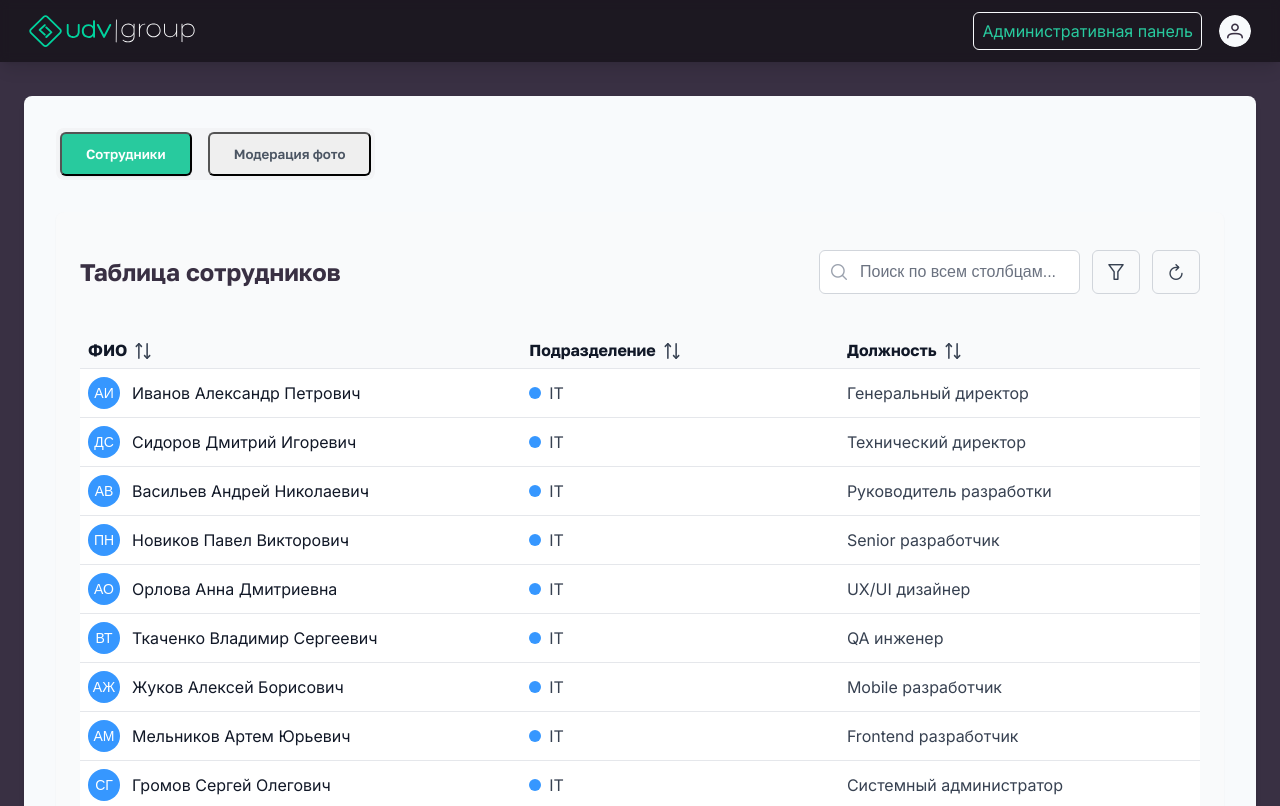
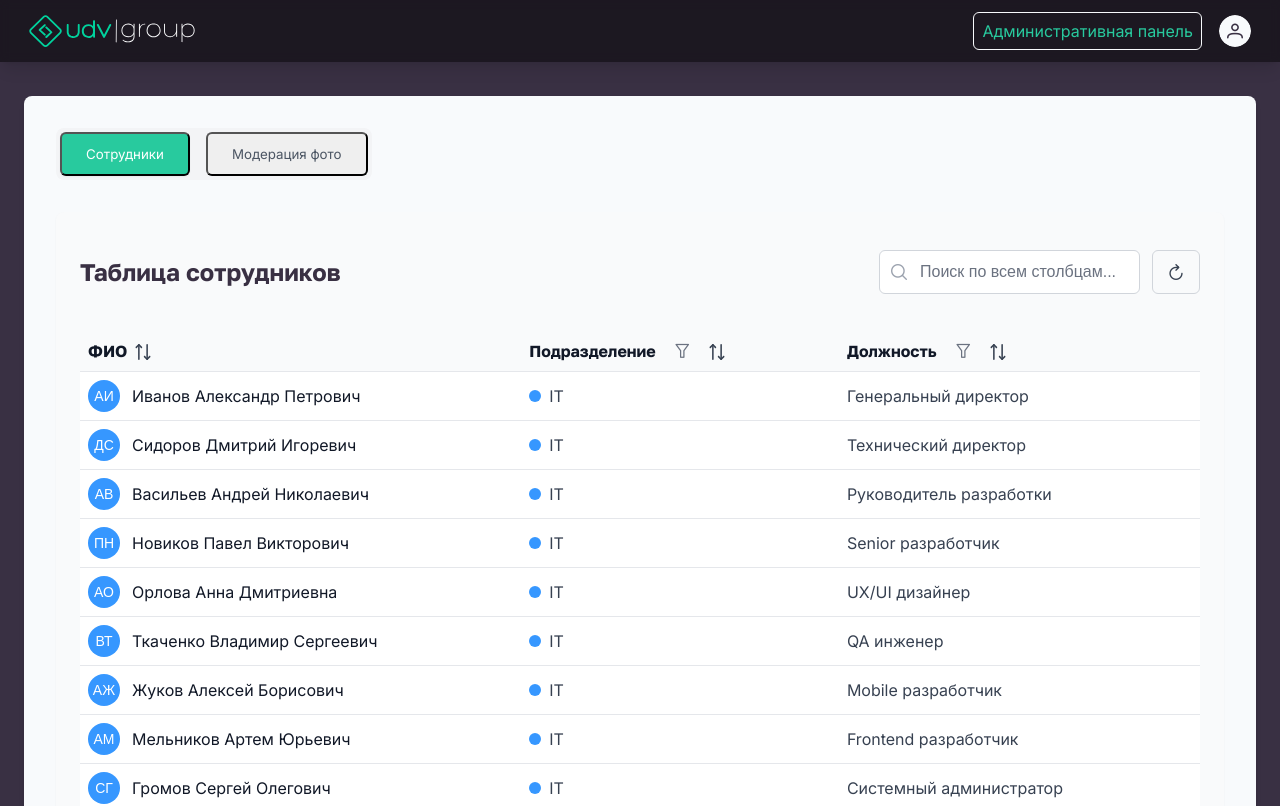
Before and after one commit to housesaroma/udv-team-map, a React (Vite) app: page /admin in a window 1280 px wide. Shown: the top 806 px of the page. Built offline with nearby package versions, Linux system fonts and the light colour scheme; sample sign-in values are in the browser's storage; a web font is replaced by a local one.

Commit message:
feat: the employee table has been improved

```diff
--- a/src/components/features/admin/EmployeesTable.tsx
+++ b/src/components/features/admin/EmployeesTable.tsx
@@ -20,7 +20,8 @@ export const EmployeesTable: React.FC = () => {
     const [positionFilter, setPositionFilter] = useState<string[]>([]);
 
     const dt = useRef<DataTable<TableUser[]>>(null);
-    const op = useRef<OverlayPanel>(null);
+    const departmentOp = useRef<OverlayPanel>(null);
+    const positionOp = useRef<OverlayPanel>(null);
 
     useEffect(() => {
         loadUsers();
@@ -134,27 +135,49 @@ export const EmployeesTable: React.FC = () => {
         );
     };
 
+    // Header для департамента с иконкой фильтра
+    const departmentHeaderTemplate = () => {
+        return (
+            <div className="flex items-center gap-2">
+                <span className="font-bold text-gray-900 font-golos">
+                    Подразделение
+                </span>
+                <Button
+                    icon={`pi pi-filter${
+                        departmentFilter.length > 0 ? " fill" : ""
+                    }`}
+                    className="p-button-text p-button-sm w-2 h-2 color-gray-500"
+                    onClick={(e) => departmentOp.current?.toggle(e)}
+                    tooltip="Фильтр по подразделениям"
+                    tooltipOptions={{ position: "top" }}
+                />
+            </div>
+        );
+    };
+
+    // Header для должности с иконкой фильтра
+    const positionHeaderTemplate = () => {
+        return (
+            <div className="flex items-center gap-2">
+                <span className="font-bold text-gray-900 font-golos">
+                    Должность
+                </span>
+                <Button
+                    icon={`pi pi-filter${
+                        positionFilter.length > 0 ? " fill" : ""
+                    }`}
+                    className="p-button-text p-button-sm w-2 h-2 color-gray-500"
+                    onClick={(e) => positionOp.current?.toggle(e)}
+                    tooltip="Фильтр по должностям"
+                    tooltipOptions={{ position: "top" }}
+                />
+            </div>
+        );
+    };
+
     // Header для ФИО
     const fullNameHeaderTemplate = () => {
         return <span className="font-bold text-gray-900 font-golos">ФИО</span>;
-    };
-
-    // Header для департамента
-    const departmentHeaderTemplate = () => {
-        return (
-            <span className="font-bold text-gray-900 font-golos">
-                Подразделение
-            </span>
-        );
-    };
-
-    // Header для должности
-    const positionHeaderTemplate = () => {
-        return (
-            <span className="font-bold text-gray-900 font-golos">
-                Должность
-            </span>
-        );
     };
 
     return (
@@ -164,7 +187,7 @@ export const EmployeesTable: React.FC = () => {
                     Таблица сотрудников
                 </h2>
 
-                {/* Общий поиск и фильтры */}
+                {/* Общий поиск */}
                 <div className="flex gap-3 items-center">
                     <span className="p-input-icon-left">
                         <i className="pi pi-search text-gray-400 ml-3" />
@@ -175,14 +198,6 @@ export const EmployeesTable: React.FC = () => {
                             className="border-gray-300 focus:border-accent pl-10"
                         />
                     </span>
-
-                    <Button
-                        icon="pi pi-filter"
-                        className="p-button-outlined border-gray-300 text-gray-700 hover:bg-gray-50"
-                        onClick={(e) => op.current?.toggle(e)}
-                        tooltip="Фильтры"
-                        tooltipOptions={{ position: "top" }}
-                    />
 
                     <Button
                         icon="pi pi-refresh"
@@ -236,17 +251,14 @@ export const EmployeesTable: React.FC = () => {
                 />
             </DataTable>
 
-            {/* Оверлей с фильтрами */}
-            <OverlayPanel ref={op} className="w-80">
+            {/* Оверлей для фильтра подразделений */}
+            <OverlayPanel ref={departmentOp} className="w-80">
                 <div className="space-y-4">
                     <h3 className="font-bold text-lg text-primary font-golos mb-4">
-                        Фильтры
+                        Фильтр по подразделениям
                     </h3>
 
                     <div className="space-y-2">
-                        <label className="block text-sm font-medium text-gray-700 font-golos">
-                            Подразделения
-                        </label>
                         <MultiSelect
                             value={departmentFilter}
                             options={departments}
@@ -259,10 +271,34 @@ export const EmployeesTable: React.FC = () => {
                         />
                     </div>
 
+                    <div className="flex justify-between pt-2">
+                        <Button
+                            label="Сбросить"
+                            icon="pi pi-times"
+                            className="p-button-text text-gray-600"
+                            onClick={() => {
+                                setDepartmentFilter([]);
+                                departmentOp.current?.hide();
+                            }}
+                        />
+                        <Button
+                            label="Применить"
+                            icon="pi pi-check"
+                            className="p-button-primary bg-accent border-accent"
+                            onClick={() => departmentOp.current?.hide()}
+                        />
+                    </div>
+                </div>
+            </OverlayPanel>
+
+            {/* Оверлей для фильтра должностей */}
+            <OverlayPanel ref={positionOp} className="w-80">
+                <div className="space-y-4">
+                    <h3 className="font-bold text-lg text-primary font-golos mb-4">
+                        Фильтр по должностям
+                    </h3>
+
                     <div className="space-y-2">
-                        <label className="block text-sm font-medium text-gray-700 font-golos">
-                            Должности
-                        </label>
                         <MultiSelect
                             value={positionFilter}
                             options={positions}
@@ -281,15 +317,15 @@ export const EmployeesTable: React.FC = () => {
                             icon="pi pi-times"
                             className="p-button-text text-gray-600"
                             onClick={() => {
-                                setDepartmentFilter([]);
                                 setPositionFilter([]);
+                                positionOp.current?.hide();
                             }}
                         />
                         <Button
                             label="Применить"
                             icon="pi pi-check"
                             className="p-button-primary bg-accent border-accent"
-                            onClick={() => op.current?.hide()}
+                            onClick={() => positionOp.current?.hide()}
                         />
                     </div>
                 </div>
--- a/src/pages/AdminPanel.tsx
+++ b/src/pages/AdminPanel.tsx
@@ -15,7 +15,7 @@ const AdminPanel: React.FC = () => {
                     <div className="bg-gray-100 rounded-lg p-1 flex">
                         <button
                             onClick={() => setActiveView("employees")}
-                            className={`px-6 py-3 rounded-md transition-colors font-golos font-semibold mr-4 ${
+                            className={`px-6 py-3 rounded-md transition-colors font-inter mr-4 ${
                                 activeView === "employees"
                                     ? "bg-accent text-white shadow-sm"
                                     : "text-gray-600 hover:text-gray-800"
@@ -25,7 +25,7 @@ const AdminPanel: React.FC = () => {
                         </button>
                         <button
                             onClick={() => setActiveView("photos")}
-                            className={`px-6 py-3 rounded-md transition-colors font-golos font-semibold ${
+                            className={`px-6 py-3 rounded-md transition-colors font-inter ${
                                 activeView === "photos"
                                     ? "bg-accent text-white shadow-sm"
                                     : "text-gray-600 hover:text-gray-800"
```
